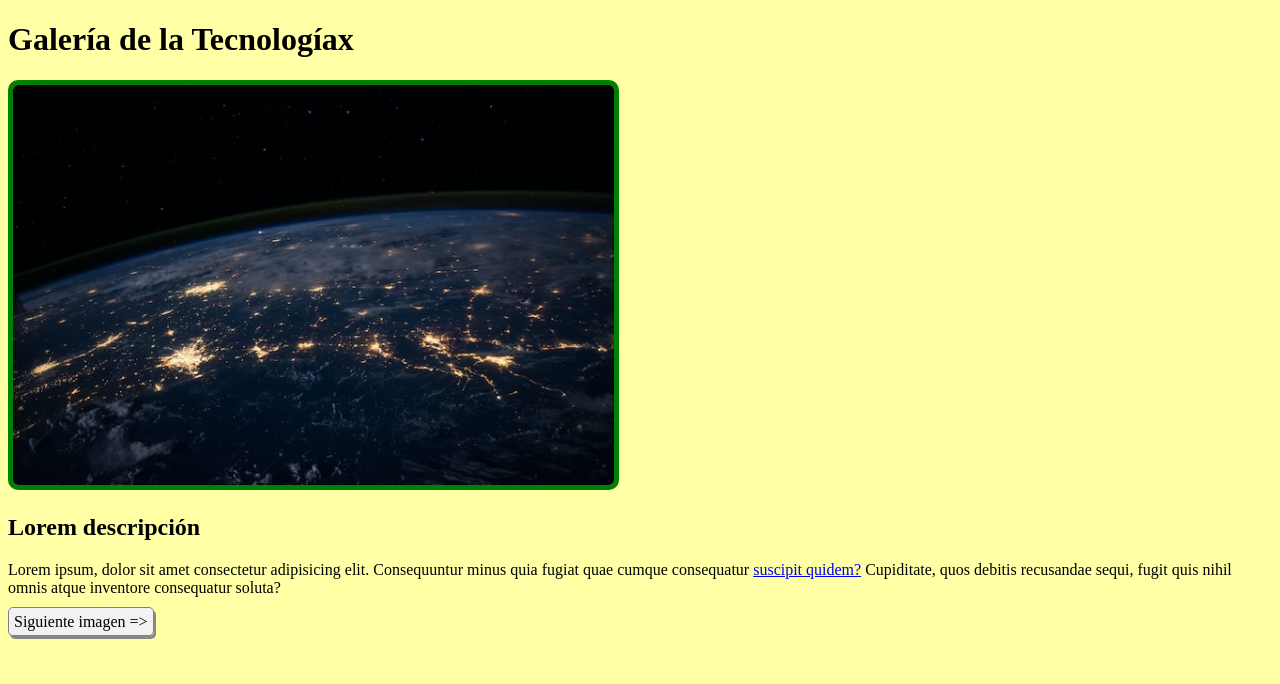
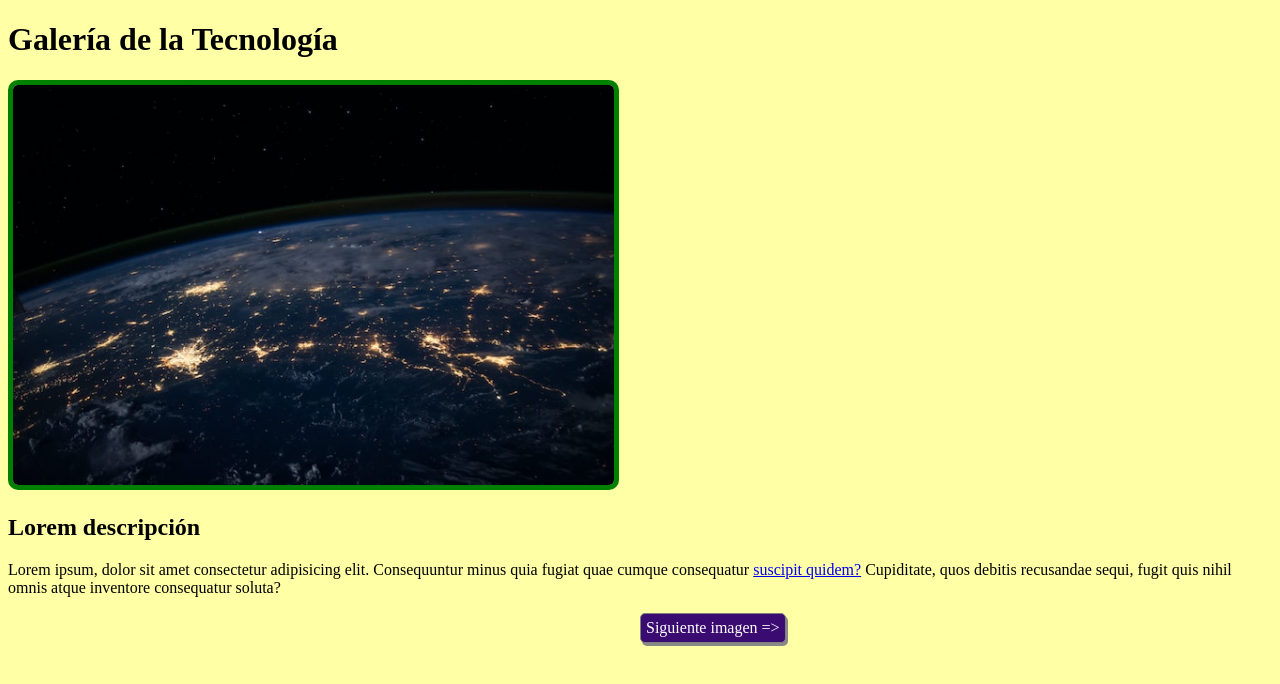
Before and after one commit to nico-bondarenco/galeria_de_imagenes, a plain HTML site: page index.html in a window 1280 px wide. In both pictures the pointer is over the link "Imagen siguiente". Drawn offline with Linux system fonts and the light colour scheme.

Commit message:
HTML y CSS modificados

```diff
--- a/index.html
+++ b/index.html
@@ -9,7 +9,7 @@
 </head>
 
 <body>
-    <h1>Galería de la Tecnologíax</h1>
+    <h1>Galería de la Tecnología</h1>
     <img src="img1.jpg" alt="Imagen de la NASA" class="image"/>
     <h2>Lorem descripción</h2>
     <p>Lorem ipsum, dolor sit amet consectetur adipisicing elit. Consequuntur minus quia fugiat quae cumque consequatur
--- a/styles.css
+++ b/styles.css
@@ -10,10 +10,26 @@ body {
 
 .link-button {
     text-decoration: none;
-    color: black;
+    color: white;
     border: 1px solid gray;
-    background-color: #f2f2f2;
+    background-color: #240646;
     padding: 5px;
     border-radius: 5px;
     box-shadow: 2px 3px #888888;
+    margin: 0;
+    position: absolute;
+    left: 50%;
 }
+
+.link-button:hover {
+    text-decoration: none;
+    color: white;
+    border: 1px solid gray;
+    background-color: #3a0b70;
+    padding: 5px;
+    border-radius: 5px;
+    box-shadow: 2px 3px #888888;
+    margin: 0;
+    position: absolute;
+    left: 50%;
+}
```
